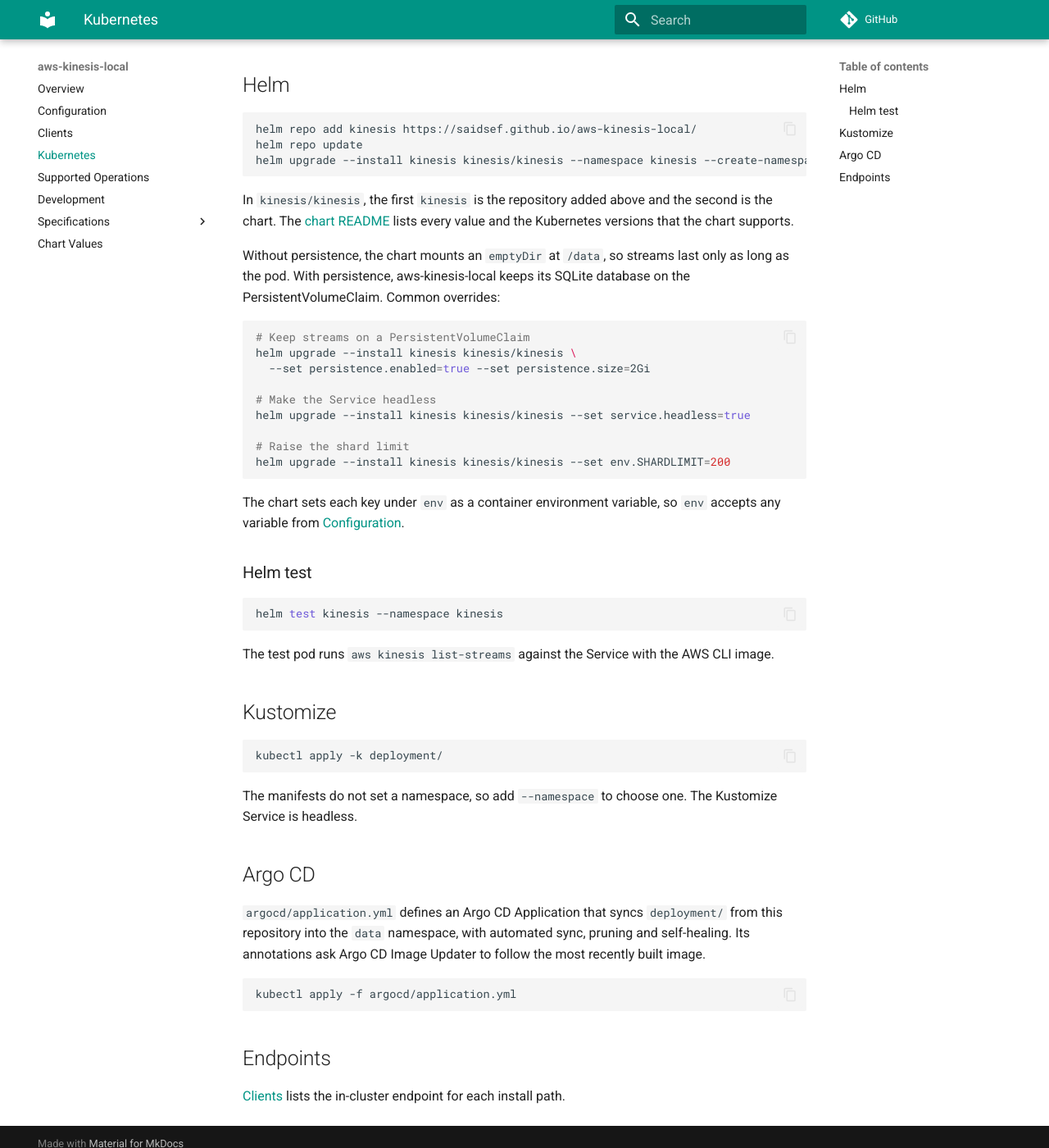
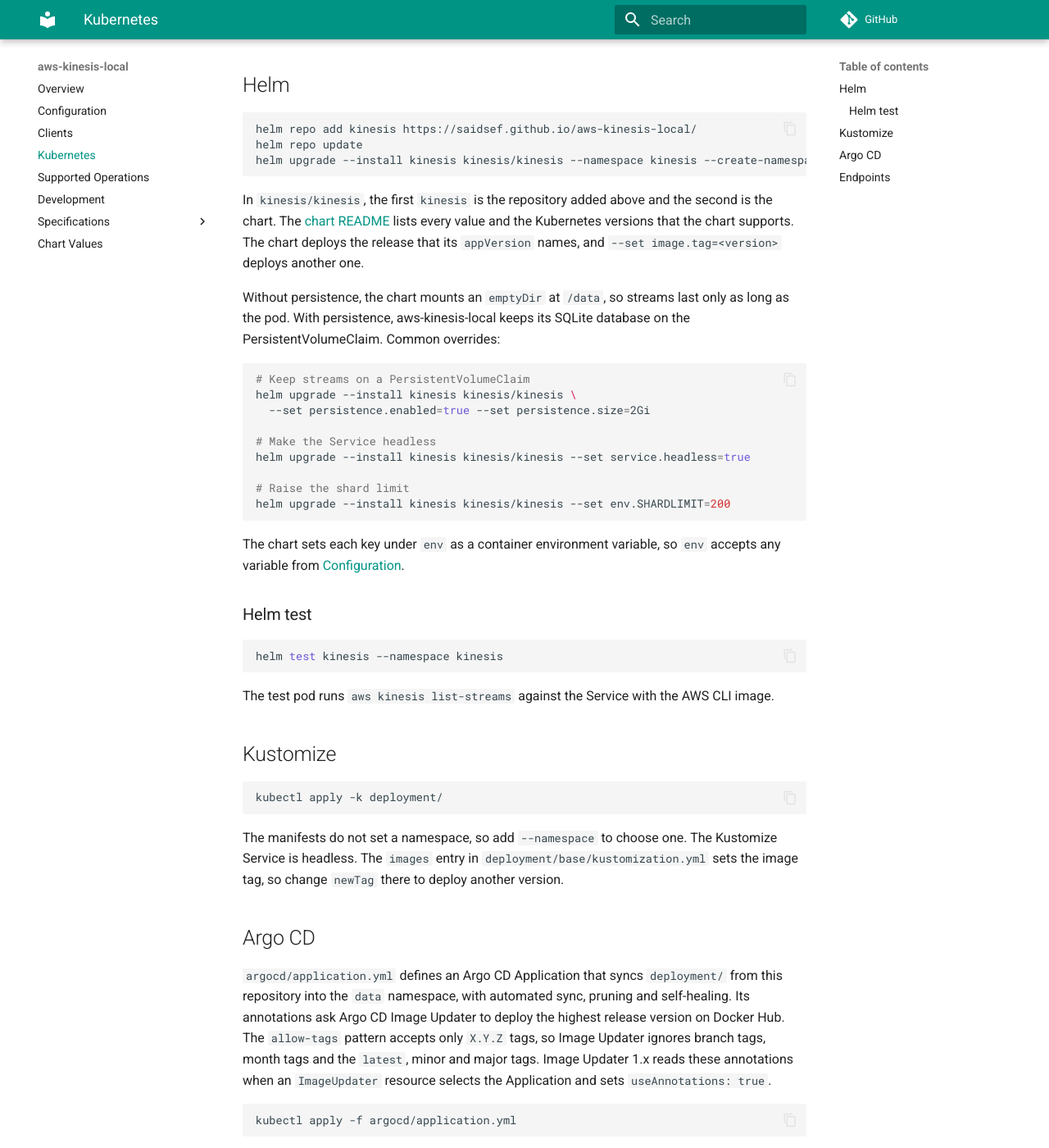
Before and after one commit to saidsef/aws-kinesis-local, an MkDocs documentation site: the page built from docs/kubernetes.md, in a window 1280 px wide and 1400 px high, scrolled down 210 px. Shown: the whole window at 82% size. Built offline with MkDocs 1.6.1 and Material for MkDocs 9.7.7, drawn with Linux system fonts in a browser that asks for light colours; comment, search, counter and statistics services are not loaded.

Commit message:
fix(chart): deploy the release version of aws-kinesis-local by default (#181)
The chart and the Kustomize manifests deployed v2026.06, which runs
kinesalite. Both now deploy the release that matches the version in
package.json, and CI fails when the three versions differ.

- The chart goes from 0.8.1 to 0.9.0 and appVersion goes from 3.3.3 to
  1.0.1. image.tag defaults to empty, so the chart uses appVersion.
- The env value descriptions cover aws-kinesis-local and SQLite.
- The base kustomization has one images entry, named after the
  StatefulSet image, so newTag changes the rendered image.
- Argo CD Image Updater uses the semver strategy and allows only X.Y.Z
  tags.
- scripts/check-versions.ts compares the three versions in the CI and
  Charts workflows.
- The docs and CONTRIBUTING.md describe the release steps.
- helm lint, the rendered images, the version check, helm-docs,
  actionlint, mkdocs and a kind install all pass.

````diff
--- a/docs/kubernetes.md
+++ b/docs/kubernetes.md
@@ -10,7 +10,7 @@ helm repo update
 helm upgrade --install kinesis kinesis/kinesis --namespace kinesis --create-namespace
 ```
 
-In `kinesis/kinesis`, the first `kinesis` is the repository added above and the second is the chart. The [chart README](https://github.com/saidsef/aws-kinesis-local/blob/main/charts/kinesis/README.md) lists every value and the Kubernetes versions that the chart supports.
+In `kinesis/kinesis`, the first `kinesis` is the repository added above and the second is the chart. The [chart README](https://github.com/saidsef/aws-kinesis-local/blob/main/charts/kinesis/README.md) lists every value and the Kubernetes versions that the chart supports. The chart deploys the release that its `appVersion` names, and `--set image.tag=<version>` deploys another one.
 
 Without persistence, the chart mounts an `emptyDir` at `/data`, so streams last only as long as the pod. With persistence, aws-kinesis-local keeps its SQLite database on the PersistentVolumeClaim. Common overrides:
 
@@ -42,11 +42,11 @@ The test pod runs `aws kinesis list-streams` against the Service with the AWS CL
 kubectl apply -k deployment/
 ```
 
-The manifests do not set a namespace, so add `--namespace` to choose one. The Kustomize Service is headless.
+The manifests do not set a namespace, so add `--namespace` to choose one. The Kustomize Service is headless. The `images` entry in `deployment/base/kustomization.yml` sets the image tag, so change `newTag` there to deploy another version.
 
 ## Argo CD
 
-`argocd/application.yml` defines an Argo CD Application that syncs `deployment/` from this repository into the `data` namespace, with automated sync, pruning and self-healing. Its annotations ask Argo CD Image Updater to follow the most recently built image.
+`argocd/application.yml` defines an Argo CD Application that syncs `deployment/` from this repository into the `data` namespace, with automated sync, pruning and self-healing. Its annotations ask Argo CD Image Updater to deploy the highest release version on Docker Hub. The `allow-tags` pattern accepts only `X.Y.Z` tags, so Image Updater ignores branch tags, month tags and the `latest`, minor and major tags. Image Updater 1.x reads these annotations when an `ImageUpdater` resource selects the Application and sets `useAnnotations: true`.
 
 ```bash
 kubectl apply -f argocd/application.yml
````
Also changed, not shown: CONTRIBUTING.md (+1 -1 lines), charts/kinesis/README.md (+8 -8 lines), docs/development.md (+6 -2 lines), 9 other files.
